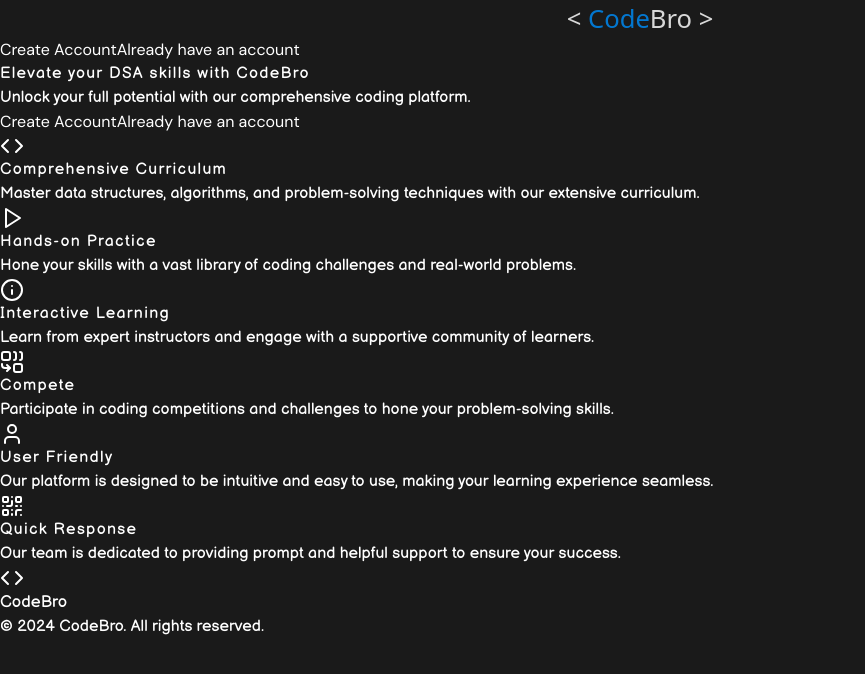
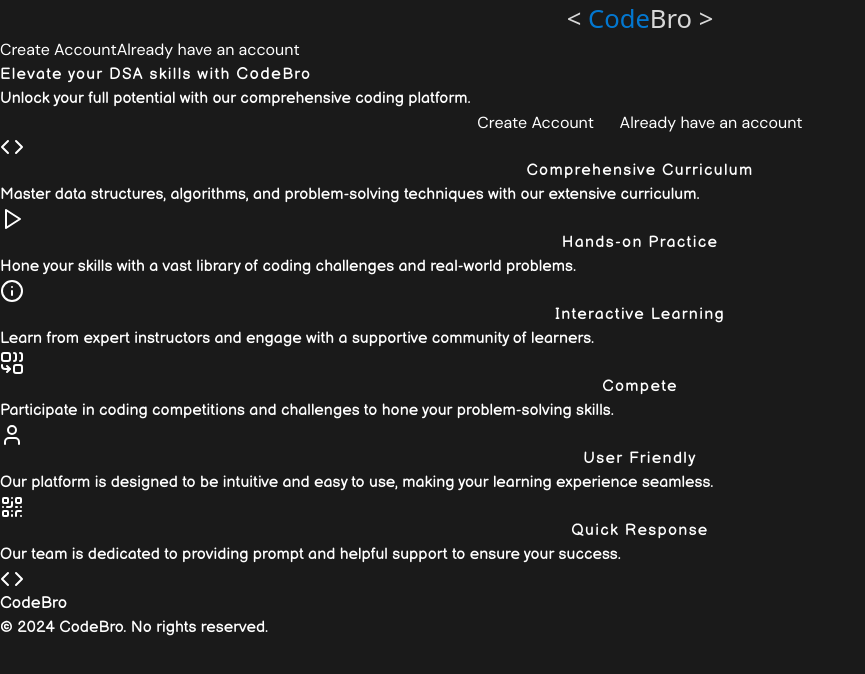
Before and after one commit to Ganesh-Mk/CodeBro, a React (Vite) app in the folder frontend/: page / in a window 1280 px wide. Shown: the top 674 px of the page, without its empty margins (0-865 px from the left). Built offline with nearby package versions, Linux system fonts and the light colour scheme; a web font is replaced by a local one.

Commit message:
fixed minor problems

```diff
--- a/frontend/src/components/Navbar.jsx
+++ b/frontend/src/components/Navbar.jsx
@@ -74,6 +74,15 @@
           style={{ textDecoration: "none", color: fontColor }}
         >
           <p>Coding</p>
+        </Link>
+        <Link
+          to="/aboutus"
+          className={`navItems ${
+            location.pathname === "/aboutus" ? "active" : ""
+          }`}
+          style={{ textDecoration: "none", color: fontColor }}
+        >
+          <p>AboutUs</p>
         </Link>
       </div>
 
--- a/frontend/src/pages/EntrancePage.jsx
+++ b/frontend/src/pages/EntrancePage.jsx
@@ -166,7 +166,7 @@
           <CodeBroLogo />
         </Link>
 
-        <div className="flex items-center gap-4 navRemoveOnMini">
+        <div className=" flex items-center gap-4 navRemoveOnMini">
           <Link
             to="/register"
             className="inline-flex h-9 items-center justify-center rounded-md bg-gray-900 px-4 py-2 text-sm font-medium text-gray-50 shadow transition-colors hover:bg-gray-900/90 focus-visible:outline-none focus-visible:ring-1 focus-visible:ring-gray-950 disabled:pointer-events-none disabled:opacity-50 dark:bg-gray-50 dark:text-gray-900 dark:hover:bg-gray-50/90 dark:focus-visible:ring-gray-300"
@@ -175,7 +175,7 @@
           </Link>
           <Link
             to="/login"
-            className="inline-flex text-white h-9 items-center justify-center rounded-md border border-gray-200 bg-white px-4 py-2 text-sm font-medium shadow-sm transition-colors focus-visible:outline-none focus-visible:ring-1 focus-visible:ring-gray-950 disabled:pointer-events-none disabled:opacity-50 dark:border-gray-800 dark:bg-gray-950 dark:focus-visible:ring-gray-300"
+            className="marginLeft inline-flex text-white h-9 items-center justify-center rounded-md border border-gray-200 bg-white px-4 py-2 text-sm font-medium shadow-sm transition-colors focus-visible:outline-none focus-visible:ring-1 focus-visible:ring-gray-950 disabled:pointer-events-none disabled:opacity-50 dark:border-gray-800 dark:bg-gray-950 dark:focus-visible:ring-gray-300"
           >
             Already have an account
           </Link>
@@ -184,23 +184,29 @@
       <main className="flex-1 flex flex-col items-center justify-center gap-8 px-4 md:px-6 py-12 md:py-24 lg:py-32">
         <div className="max-w-3xl text-center space-y-4">
           <h1 className="text-4xl text-white md:text-5xl lg:text-6xl font-bold tracking-tighter">
-            Elevate your DSA skills with CodeBro
+            Elevate your DSA skills with{" "}
+            <span className="codeText text-4xl text-white md:text-5xl lg:text-6xl font-bold tracking-tighter">
+              Code
+            </span>
+            Bro
           </h1>
           <p className="text-gray-500 text-lg md:text-xl">
             Unlock your full potential with our comprehensive coding platform.
           </p>
-          <Link
-            to="/register"
-            className="inline-flex h-9 items-center justify-center rounded-md bg-gray-900 px-4 py-2 text-sm font-medium text-gray-50 shadow transition-colors hover:bg-gray-900/90 focus-visible:outline-none focus-visible:ring-1 focus-visible:ring-gray-950 disabled:pointer-events-none disabled:opacity-50 dark:bg-gray-50 dark:text-gray-900 dark:hover:bg-gray-50/90 dark:focus-visible:ring-gray-300"
-          >
-            Create Account
-          </Link>
-          <Link
-            to="/login"
-            className="inline-flex text-white h-9 items-center justify-center rounded-md border border-gray-200 bg-white px-4 py-2 text-sm font-medium shadow-sm transition-colors focus-visible:outline-none focus-visible:ring-1 focus-visible:ring-gray-950 disabled:pointer-events-none disabled:opacity-50 dark:border-gray-800 dark:bg-gray-950 dark:focus-visible:ring-gray-300"
-          >
-            Already have an account
-          </Link>
+          <div className=" entranceBtnBox">
+            <Link
+              to="/register"
+              className="inline-flex h-9 items-center justify-center rounded-md bg-gray-900 px-4 py-2 text-sm font-medium text-gray-50 shadow transition-colors hover:bg-gray-900/90 focus-visible:outline-none focus-visible:ring-1 focus-visible:ring-gray-950 disabled:pointer-events-none disabled:opacity-50 dark:bg-gray-50 dark:text-gray-900 dark:hover:bg-gray-50/90 dark:focus-visible:ring-gray-300"
+            >
+              Create Account
+            </Link>
+            <Link
+              to="/login"
+              className="inline-flex text-white h-9 items-center justify-center rounded-md border border-gray-200 bg-white px-4 py-2 text-sm font-medium shadow-sm transition-colors focus-visible:outline-none focus-visible:ring-1 focus-visible:ring-gray-950 disabled:pointer-events-none disabled:opacity-50 dark:border-gray-800 dark:bg-gray-950 dark:focus-visible:ring-gray-300"
+            >
+              Already have an account
+            </Link>
+          </div>
         </div>
         <div className="grid mt-10 grid-cols-2 md:grid-cols-3 gap-8 w-full max-w-6xl">
           <div className="flex flex-col items-center gap-4">
@@ -263,7 +269,7 @@
           <span className="text-sm font-medium">CodeBro</span>
         </div>
         <p className="text-sm text-gray-500">
-          &copy; 2024 CodeBro. All rights reserved.
+          &copy; 2024 CodeBro. No rights reserved.
         </p>
       </footer>
     </div>
--- a/frontend/src/style/style.css
+++ b/frontend/src/style/style.css
@@ -14,6 +14,23 @@
   --chakra-colors-chakra-body-bg: #1A1A1A !important;
 }
 
+.text-xl{
+  text-align: center !important;
+}
+
+.entranceBtnBox{
+  display: flex;
+  justify-content: center;
+  align-items: center;
+  gap: 2vw;
+}
+.codeText{
+  color: white;
+  transition: .2s ease-in-out;
+}
+.codeText:hover{
+  color: rgba(0, 131, 231, 0.89);
+}
 
 .icons {
   width: 2vw;
@@ -142,4 +159,8 @@
   .navRemoveOnMini{
     display: none !important;
   }
+
+.entranceBtnBox{
+  flex-direction: column;
 }
+}
```
Also changed, not shown: 4 other files (tests, documents, lock files or other folders).
